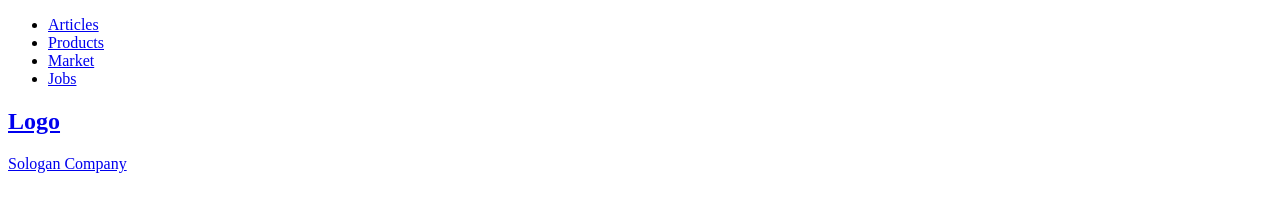
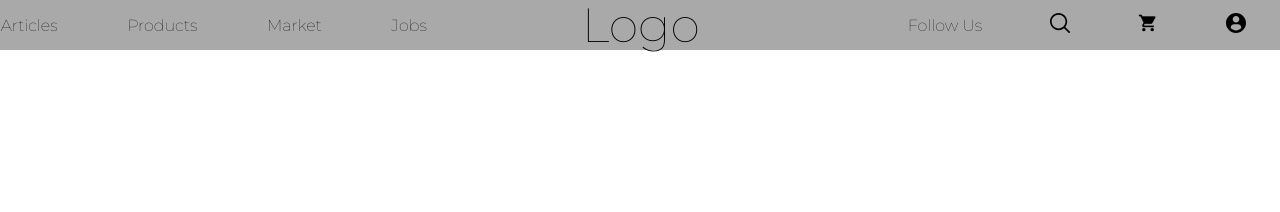
Before and after one commit to rajibchaudhary7/codeup-web-exercises, a website: page flexbox-nav-exercise.html in a window 1280 px wide. Drawn offline with Linux system fonts and the light colour scheme.

Commit message:
Navigation bar exercises

```diff
--- /dev/null
+++ b/css/class-project.css
@@ -0,0 +1,11 @@
+* {
+    box-sizing: border-box;
+}
+body {
+    margin: 0;
+}
+nav {
+    display: flex;
+    jsutify-content: space-between;
+    background: saddlebrown;
+}
--- a/css/flexbox-nav-exercise.css
+++ b/css/flexbox-nav-exercise.css
@@ -0,0 +1,68 @@
+*{
+    box-sizing: border-box;
+}
+body{
+    margin: 0;
+    padding: 0;
+}
+nav{
+    background-color: darkgray;
+    height: 50px;
+
+}
+.flex-container{
+    font-family: 'Montserrat', 'Work Sans', sans-serif;
+    display: flex;
+    flex-direction: row;
+    justify-content: space-between;
+
+}
+.flex-container div{
+    width: 33.3%;
+    height: 50px;
+    position: relative;
+
+}
+.flex-container div:nth-child(1){
+    align-items: center;
+    margin: 0 auto;
+    display: flex;
+    justify-content: space-between;
+
+}
+.flex-container div:nth-child(2){
+    font-size: 3em;
+    padding-top: .2em;
+    padding-bottom: .2em;
+    display: flex;
+    justify-content: center;
+    align-items: center;
+}
+
+.flex-container div:nth-child(3){
+    display: flex;
+    justify-content: space-around;
+    align-items: center;
+    padding-left: 20px;
+}
+ul{
+    list-style: none;
+    margin: 0;
+    padding: 0;
+}
+li{
+    padding-right: 10px;
+    display: inline-block;
+
+}
+a{
+    color: black;
+    text-decoration: none;
+    display: inline-block;
+}
+img {
+    height: 20px;
+}
+nav a:hover {
+    background: blue;
+}
--- a/flexbox-nav-exercise.html
+++ b/flexbox-nav-exercise.html
@@ -2,21 +2,33 @@
 <html lang="en">
 <head>
     <meta charset="UTF-8">
-    <title>Title</title>
+    <title>Flexbox in practice</title>
+    <link rel="stylesheet" href="css/flexbox-nav-exercise.css">
+    <link href="https://fonts.googleapis.com/css?family=Montserrat:100" rel="stylesheet">
 </head>
 <body>
-<nav>
-    <ul>
-        <li><a href="#">Articles</a></li>
-        <li><a href="#">Products</a></li>
-        <li><a href="#">Market</a></li>
-        <li><a href="#">Jobs</a></li>
-    </ul>
-    <div class="logo-div">
-        <h1><a href="#">Logo</a></h1>
-        <a href="#">Sologan Company</a>
+<nav class="flex-container">
+    <div>
+        <a href="#">Articles</a>
+        <a href="#">Products</a>
+        <a href="#">Market</a>
+        <a href="#">Jobs</a>
     </div>
-
+    <div>
+        <a href="#">Logo</a>
+    </div>
+    <div>
+        <a href="#">Follow Us</a>
+        <a href="#">
+        <img src="images/magnifying-glass.svg" class="icon">
+        </a>
+        <a href="#">
+        <img src="images/1024px-Ic_shopping_cart_48px.svg.png" class="icon">
+        </a>
+        <a href="#">
+        <img src="images/profile-user.svg" class="icon">
+        </a>
+    </div>
 </nav>
 </body>
 </html>
```
Also changed, not shown: class-project.html (added, +24 -0 lines), css/media-queries.css (added, +40 -0 lines), media-queris.html (added, +41 -0 lines), images/1024px-Ic_shopping_cart_48px.svg.png (added), images/account-circle.png (added), images/magnifying-glass.svg (added), images/profile-user.svg (added), 1 other file.
